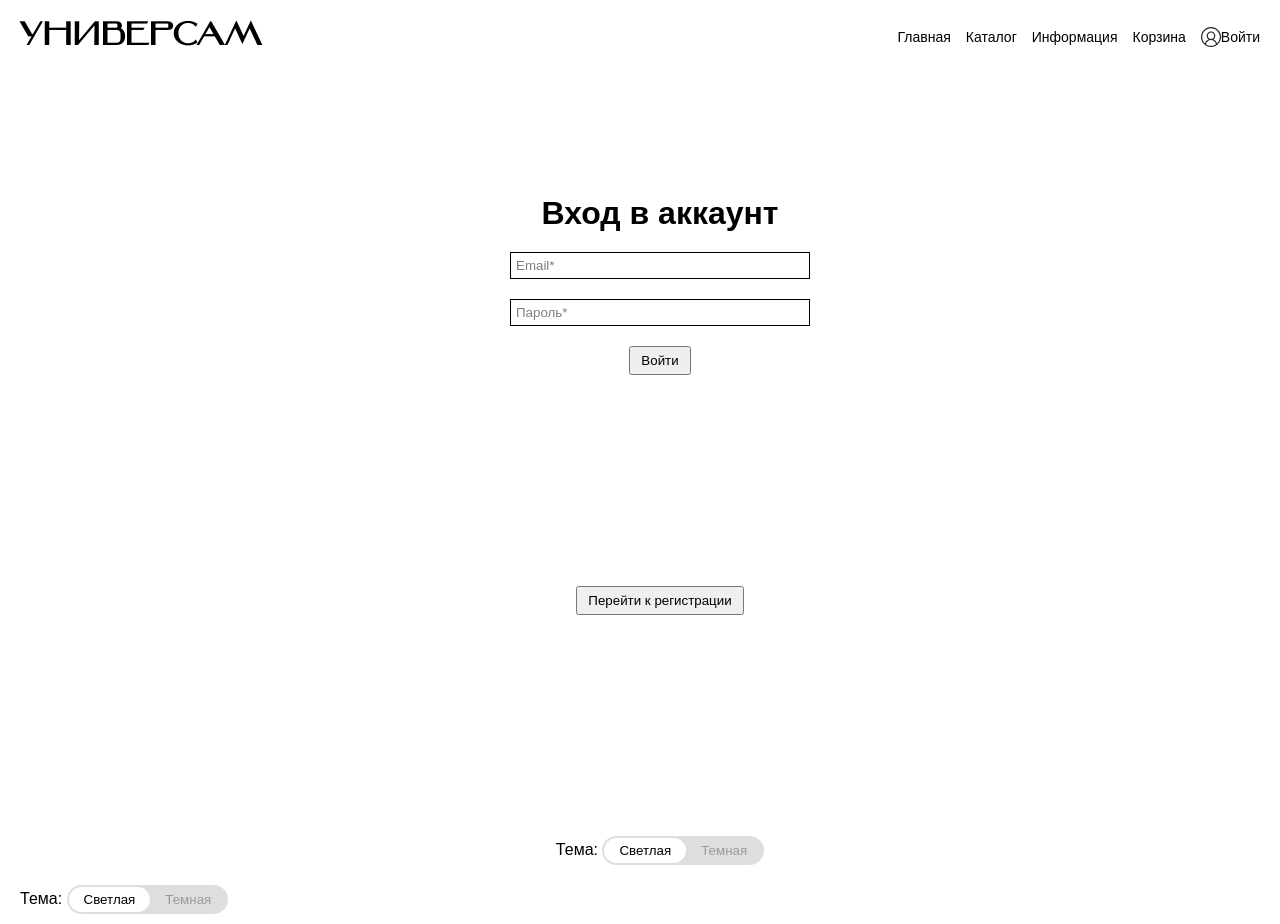
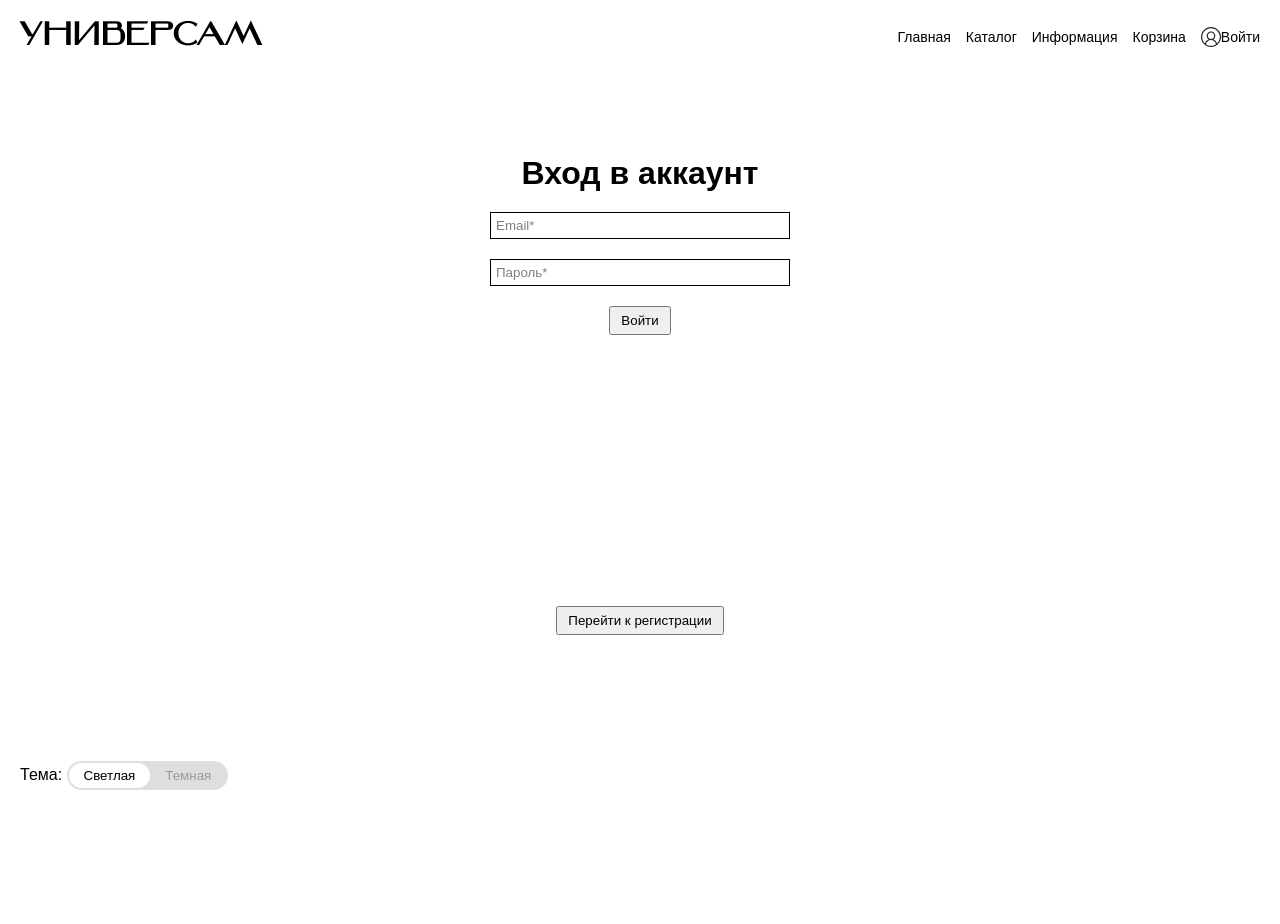
Before and after one commit to MGoldobin/shop-redux, a React (Create React App) app: page /Auth in a window 1280 px wide. After the commit the page ends 800 px from the top, so only its background shows below. Built offline with nearby package versions, Linux system fonts and the light colour scheme; no server answers.

Commit message:
changed logic of auth

```diff
--- a/src/pages/AuthPage/AuthPage.tsx
+++ b/src/pages/AuthPage/AuthPage.tsx
@@ -1,7 +1,6 @@
 import React, { useState } from 'react'
 import styled from 'styled-components'
 
-import { Footer } from '../../components'
 import { SignInForm } from './components/SignInForm'
 import { SignUpForm } from './components/SignUpForm'
 
@@ -10,8 +9,7 @@ const StyledAuthPage = styled.div`
 	flex-direction: column;
 	justify-content: space-between;
 	align-items: center;
-	width: 100vw;
-	height: 100vh;
+	height: 70vh;
 	background-color: ${props => props.theme.backgroundColor};
 `
 
@@ -30,9 +28,8 @@ export const AuthPage: React.FC = () => {
 	return (
 		<StyledAuthPage>
 			{ !isSignUp && <SignInForm />}
-			{ isSignUp && <SignUpForm /> /* доделать переход на другую страницу после login'a и регистрации*/}
+			{ isSignUp && <SignUpForm />}
 			<Button onClick={() => setIsSignUp(prev => !prev)}>{isSignUp ? 'Перейти к входу' : 'Перейти к регистрации'}</Button>
-			<Footer />
 		</StyledAuthPage>
 	)
 }
--- a/src/pages/AuthPage/components/SignInForm.tsx
+++ b/src/pages/AuthPage/components/SignInForm.tsx
@@ -1,12 +1,13 @@
 import React, { useState } from 'react'
 import styled from 'styled-components'
 import { Formik, Form, FormikHelpers } from 'formik'
+import { useNavigate } from 'react-router-dom'
 
 import { InputBlock } from './InputBlock'
 
-import { logInWithEmailAndPassword } from '../../../firebase'
 import { validateEmail, validatePassword, errorTranslate } from '../../../utils/helpers/functions/validateForm'
 import { SignInFormValues } from '../../../utils/types/index'
+import { useActions } from '../../../utils/hooks/useActions'
 
 const StyledForm = styled(Form)`
 	display: flex;
@@ -15,7 +16,7 @@ const StyledForm = styled(Form)`
 	flex-direction: column;
 	gap: 20px;
 	width: 300px;
-	margin: 15vh 0 0 0;
+	margin: 10vh 0 0 0;
 `
 
 const Title = styled.h1`
@@ -39,20 +40,21 @@ const Button = styled.button`
 
 export const SignInForm: React.FC = () => {
 	const [isLoading, setIsLoading] = useState(false)
-	const [errorSignIn, setErrorSignIn] = useState<string | undefined>('')
+	const [errorSignIn, setErrorSignIn] = useState<string | null>(null)
+
+	const { SignInWithEmailAndPassword } = useActions()
+	const navigate = useNavigate()
 
 	const initialValues: SignInFormValues = {
 		email: '',
 		password: ''
 	}
 
-	const handleSubmit = async (values: SignInFormValues, actions: FormikHelpers<SignInFormValues>) => {
+	const handleSubmit = (values: SignInFormValues, actions: FormikHelpers<SignInFormValues>) => {
 		setIsLoading(true)
-		const result = await logInWithEmailAndPassword(values)
-		setErrorSignIn(result && result.status === 'success' ? '' : result&&result.code)
-		actions.setSubmitting(false)
-		/*actions.resetForm()*/
+		SignInWithEmailAndPassword(values, setErrorSignIn)
 		setIsLoading(false)
+		//!errorSignIn && navigate('/Cart')
 	}
 
 	return (
@@ -82,7 +84,7 @@ export const SignInForm: React.FC = () => {
 								touched={touched.password}
 							/>
 
-							<Button disabled={isLoading || !!errors.email || !!errors.password} type="submit">Войти</Button>
+							<Button disabled={ isLoading || !!errors.email || !!errors.password} type="submit">Войти</Button>
 							{ errorSignIn ? <ErrorLabel>{errorTranslate(errorSignIn)}</ErrorLabel> : null }
 						</StyledForm>
 					)}
--- a/src/pages/AuthPage/components/SignUpForm.tsx
+++ b/src/pages/AuthPage/components/SignUpForm.tsx
@@ -1,12 +1,13 @@
 import React, { useState } from 'react'
 import styled from 'styled-components'
 import { Formik, Form, FormikHelpers } from 'formik'
+import { useNavigate } from 'react-router-dom'
 
 import { InputBlock } from './InputBlock'
 
-import { registrationWithEmailAndPassword } from '../../../firebase'
-import { validateName, validateEmail, validatePassword, errorTranslate } from '../../../vendor/functions/validateForm'
-import { SignUpFormValues } from '../../../utils/types/index'
+import { validateName, validateEmail, validatePassword, errorTranslate } from '../../../utils/helpers/functions/validateForm'
+import { SignUpFormValues, RequestDataType } from '../../../utils/types/index'
+import { useActions } from '../../../utils/hooks/useActions'
 
 const StyledForm = styled(Form)`
 	display: flex;
@@ -15,7 +16,7 @@ const StyledForm = styled(Form)`
 	flex-direction: column;
 	gap: 20px;
 	width: 300px;
-	margin: 15vh 0 0 0;
+	margin: 10vh 0 0 0;
 `
 
 const Title = styled.h1`
@@ -39,15 +40,16 @@ const Button = styled.button`
 
 export const SignUpForm: React.FC = () => {
 	const [isLoading, setIsLoading] = useState(false)
-	const [errorSignUp, setErrorSignUp] = useState<string | undefined>('')
+	const [errorSignUp, setErrorSignUp] = useState<string | null>('')
+
+	const { SignUpWithEmailAndPassword } = useActions()
+	const navigate = useNavigate()
 
 	const handleSubmit = async (values: SignUpFormValues, actions: FormikHelpers<SignUpFormValues>) => {
 		setIsLoading(true)
-		const result = await registrationWithEmailAndPassword(values)
-		setErrorSignUp(result && result.status === 'success' ? '' : result&&result.code)
-		actions.setSubmitting(false)
-		/*actions.resetForm()*/
+		SignUpWithEmailAndPassword(values, setErrorSignUp)
 		setIsLoading(false)
+		//errorSignUp && navigate('Profile')
 	}
 
 	const initialValues: SignUpFormValues = {
```
